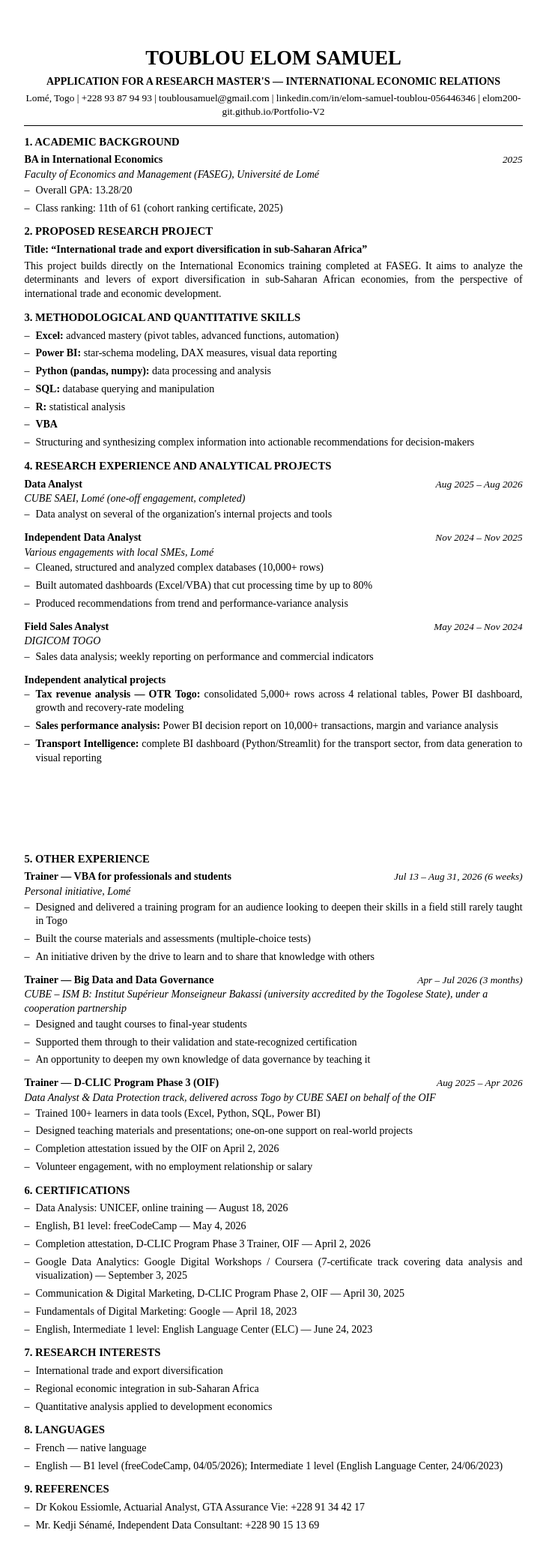
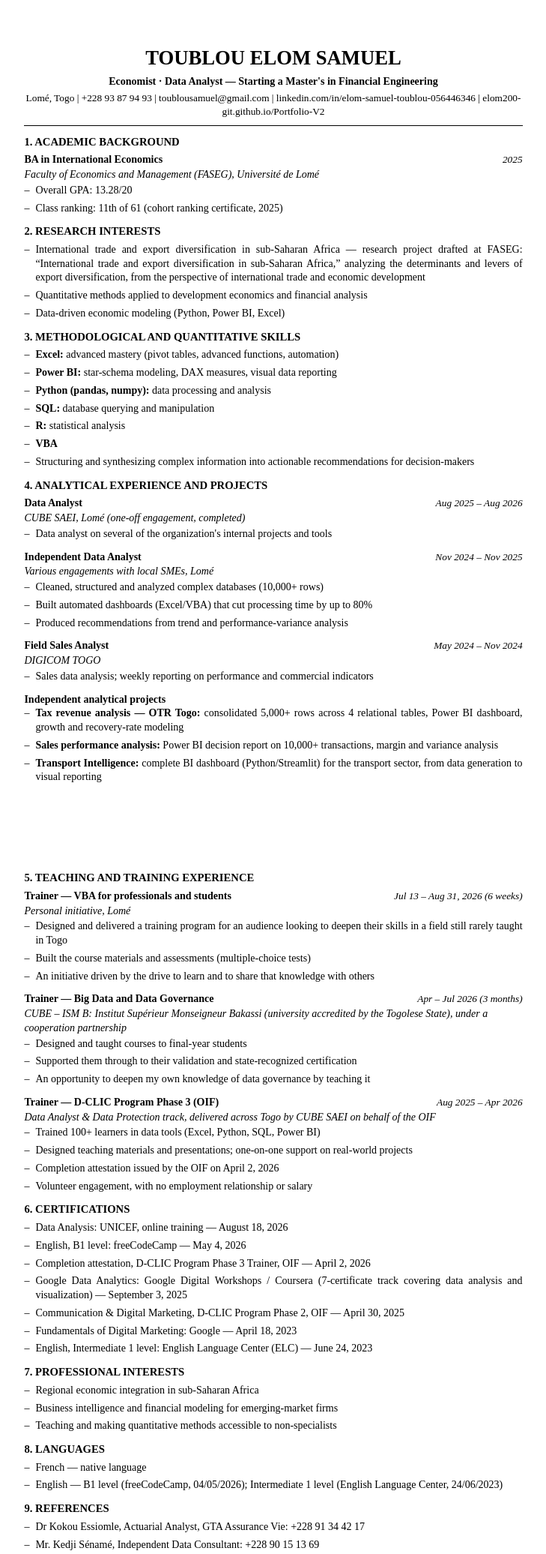
Before and after one commit to Elom200-git/Portfolio-V2, a plain HTML site: page assets/documents/cv/Elom_Toublou_CV_Academic_EN.html in a window 1280 px wide. Shown: the whole page at 75% size, without its empty margins (275-1004 px from the left). Drawn offline with Linux system fonts and the light colour scheme.

Commit message:
docs(cv): neutralize positioning — competency-based summaries replacing role-specific objectives

```diff
--- a/assets/documents/cv/Elom_Toublou_CV_Academic_EN.html
+++ b/assets/documents/cv/Elom_Toublou_CV_Academic_EN.html
@@ -42,7 +42,7 @@
 <div class="page">
 
   <h1 class="name">Toublou Elom Samuel</h1>
-  <p class="headline">APPLICATION FOR A RESEARCH MASTER'S — INTERNATIONAL ECONOMIC RELATIONS</p>
+  <p class="headline">Economist · Data Analyst — Starting a Master's in Financial Engineering</p>
   <p class="contact">Lomé, Togo | +228 93 87 94 93 | toublousamuel@gmail.com | linkedin.com/in/elom-samuel-toublou-056446346 | elom200-git.github.io/Portfolio-V2</p>
   <hr class="sep">
 
@@ -59,9 +59,12 @@
     </ul>
   </div>
 
-  <h2>2. PROPOSED RESEARCH PROJECT</h2>
-  <p><strong>Title: “International trade and export diversification in sub-Saharan Africa”</strong></p>
-  <p style="text-align:justify; margin-top:3px">This project builds directly on the International Economics training completed at FASEG. It aims to analyze the determinants and levers of export diversification in sub-Saharan African economies, from the perspective of international trade and economic development.</p>
+  <h2>2. RESEARCH INTERESTS</h2>
+  <ul class="d">
+    <li>International trade and export diversification in sub-Saharan Africa — research project drafted at FASEG: “International trade and export diversification in sub-Saharan Africa,” analyzing the determinants and levers of export diversification, from the perspective of international trade and economic development</li>
+    <li>Quantitative methods applied to development economics and financial analysis</li>
+    <li>Data-driven economic modeling (Python, Power BI, Excel)</li>
+  </ul>
 
   <h2>3. METHODOLOGICAL AND QUANTITATIVE SKILLS</h2>
   <ul class="d">
@@ -74,7 +77,7 @@
     <li>Structuring and synthesizing complex information into actionable recommendations for decision-makers</li>
   </ul>
 
-  <h2>4. RESEARCH EXPERIENCE AND ANALYTICAL PROJECTS</h2>
+  <h2>4. ANALYTICAL EXPERIENCE AND PROJECTS</h2>
 
   <div class="entry">
     <div class="entry-line">
@@ -121,7 +124,7 @@
 </div>
 <div class="page">
 
-  <h2>5. OTHER EXPERIENCE</h2>
+  <h2>5. TEACHING AND TRAINING EXPERIENCE</h2>
 
   <div class="entry">
     <div class="entry-line">
@@ -174,11 +177,11 @@
     <li>English, Intermediate 1 level: English Language Center (ELC) — June 24, 2023</li>
   </ul>
 
-  <h2>7. RESEARCH INTERESTS</h2>
+  <h2>7. PROFESSIONAL INTERESTS</h2>
   <ul class="d">
-    <li>International trade and export diversification</li>
     <li>Regional economic integration in sub-Saharan Africa</li>
-    <li>Quantitative analysis applied to development economics</li>
+    <li>Business intelligence and financial modeling for emerging-market firms</li>
+    <li>Teaching and making quantitative methods accessible to non-specialists</li>
   </ul>
 
   <h2>8. LANGUAGES</h2>
```
Also changed, not shown: assets/documents/cv/Elom_Toublou_CV_Professional_EN.html (+2 -2 lines), 2 other files.
